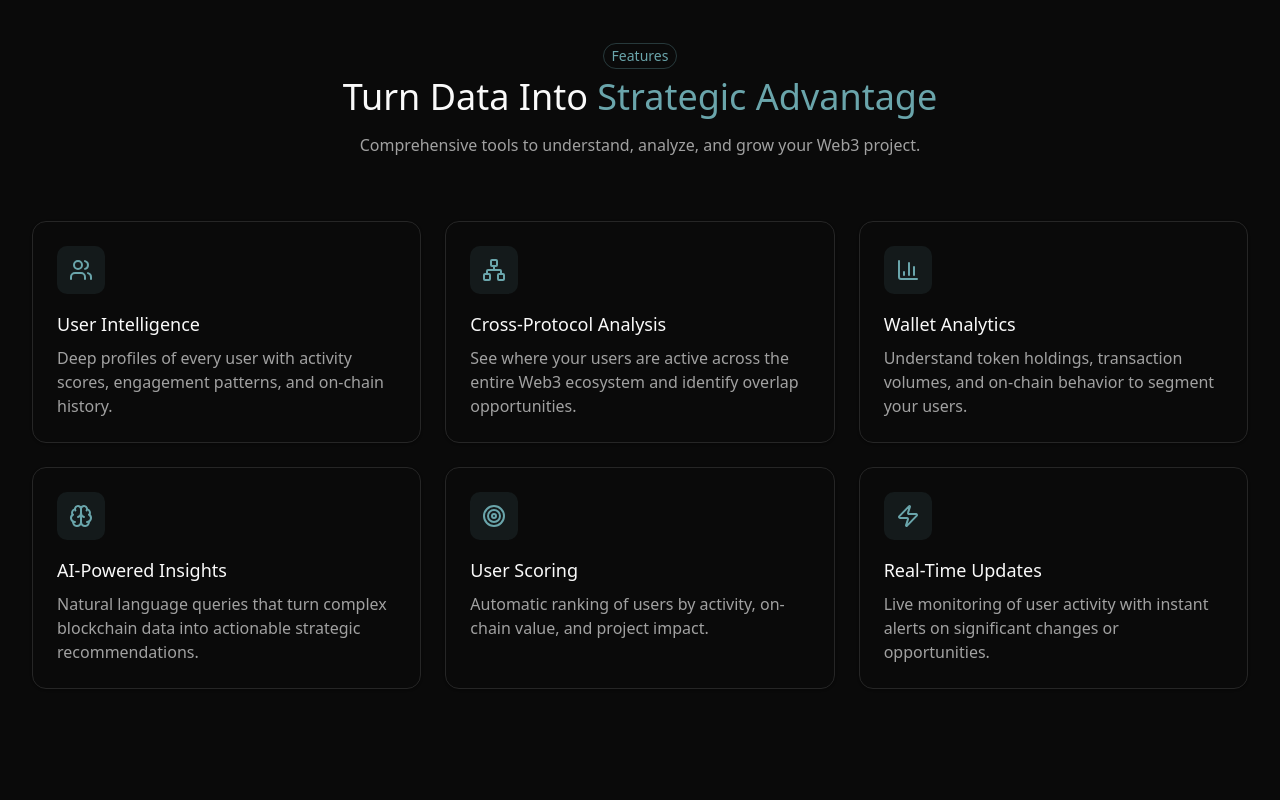
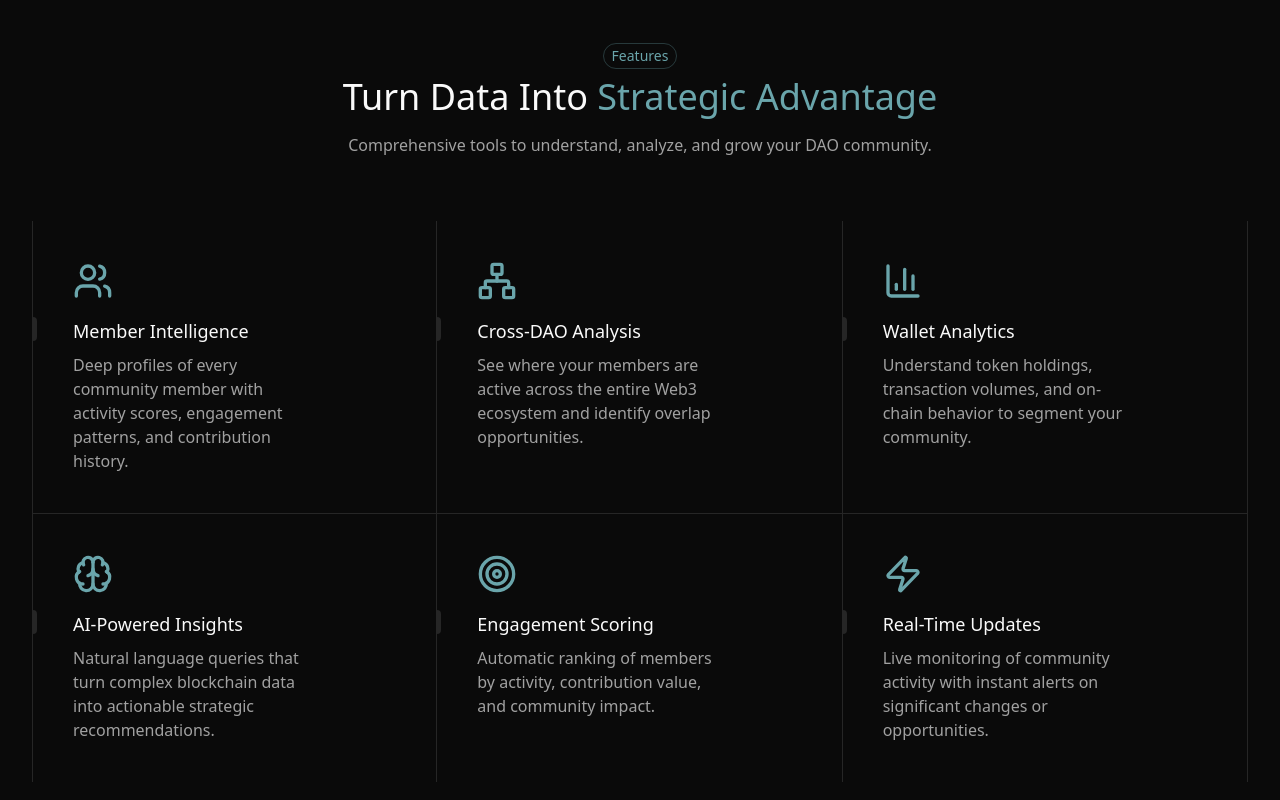
Before and after one commit to DeepeshKalura/blocksight, a Next.js app in the folder apps/web/: page / in a window 1280 px wide. Shown: the part 2040-2840 px from the top of the page. Built offline with nearby package versions, Linux system fonts and the light colour scheme.

Commit message:
feat: updated new feature so to look different the above cards

```diff
--- a/apps/web/components/FeaturesSection.tsx
+++ b/apps/web/components/FeaturesSection.tsx
@@ -1,3 +1,4 @@
+import { cn } from "@/lib/utils";
 import {
   BarChart3,
   Brain,
@@ -7,24 +8,23 @@ import {
   Zap
 } from "lucide-react";
 import { Badge } from "./ui/badge";
-import { Card } from "./ui/card";
 
 export function FeaturesSection() {
   const features = [
     {
       icon: Users,
-      title: "User Intelligence",
-      description: "Deep profiles of every user with activity scores, engagement patterns, and on-chain history."
+      title: "Member Intelligence",
+      description: "Deep profiles of every community member with activity scores, engagement patterns, and contribution history."
     },
     {
       icon: Network,
-      title: "Cross-Protocol Analysis",
-      description: "See where your users are active across the entire Web3 ecosystem and identify overlap opportunities."
+      title: "Cross-DAO Analysis",
+      description: "See where your members are active across the entire Web3 ecosystem and identify overlap opportunities."
     },
     {
       icon: BarChart3,
       title: "Wallet Analytics",
-      description: "Understand token holdings, transaction volumes, and on-chain behavior to segment your users."
+      description: "Understand token holdings, transaction volumes, and on-chain behavior to segment your community."
     },
     {
       icon: Brain,
@@ -33,47 +33,74 @@ export function FeaturesSection() {
     },
     {
       icon: Target,
-      title: "User Scoring",
-      description: "Automatic ranking of users by activity, on-chain value, and project impact."
+      title: "Engagement Scoring",
+      description: "Automatic ranking of members by activity, contribution value, and community impact."
     },
     {
       icon: Zap,
       title: "Real-Time Updates",
-      description: "Live monitoring of user activity with instant alerts on significant changes or opportunities."
+      description: "Live monitoring of community activity with instant alerts on significant changes or opportunities."
     }
   ];
 
   return (
     <div className="max-w-7xl mx-auto px-4 sm:px-6 lg:px-8 py-12 sm:py-16 md:py-24 relative">
-      <div className="relative">
       <div className="text-center space-y-3 sm:space-y-4 mb-10 sm:mb-12 md:mb-16">
         <Badge variant="outline" className="mb-2 border-accent/30 text-accent text-xs sm:text-sm">Features</Badge>
         <h2 className="text-2xl sm:text-3xl md:text-4xl px-4">
           Turn Data Into <span className="text-accent">Strategic Advantage</span>
         </h2>
         <p className="text-sm sm:text-base text-muted-foreground max-w-2xl mx-auto px-4">
-            Comprehensive tools to understand, analyze, and grow your Web3 project.
+          Comprehensive tools to understand, analyze, and grow your DAO community.
         </p>
       </div>
 
-        <div className="grid sm:grid-cols-2 lg:grid-cols-3 gap-4 sm:gap-5 md:gap-6">
+      <div className="grid grid-cols-1 md:grid-cols-2 lg:grid-cols-3 relative z-10">
         {features.map((feature, index) => (
-            <Card key={index} className="p-5 sm:p-6 bg-card border-border hover:border-accent/50 transition-all hover:shadow-lg hover:shadow-accent/10 group">
-              <div className="space-y-3 sm:space-y-4">
-                <div className="h-10 w-10 sm:h-12 sm:w-12 rounded-lg bg-accent/10 flex items-center justify-center group-hover:bg-accent/20 transition-colors">
-                  <feature.icon className="h-5 w-5 sm:h-6 sm:w-6 text-accent" />
-                </div>
-                <div className="space-y-2">
-                  <h3 className="text-base sm:text-lg">{feature.title}</h3>
-                  <p className="text-sm sm:text-base text-muted-foreground">
-                    {feature.description}
-                  </p>
-                </div>
-              </div>
-            </Card>
+          <Feature key={feature.title} {...feature} index={index} />
         ))}
-        </div>
       </div>
     </div>
   );
 }
+
+const Feature = ({
+  title,
+  description,
+  icon: Icon,
+  index,
+}: {
+  title: string;
+  description: string;
+  icon: any;
+  index: number;
+}) => {
+  return (
+    <div
+      className={cn(
+        "flex flex-col lg:border-r py-8 md:py-10 relative group/feature border-border",
+        (index === 0 || index === 3) && "lg:border-l",
+        index < 3 && "lg:border-b"
+      )}
+    >
+      {index < 3 && (
+        <div className="opacity-0 group-hover/feature:opacity-100 transition duration-200 absolute inset-0 h-full w-full bg-gradient-to-t from-accent/5 to-transparent pointer-events-none" />
+      )}
+      {index >= 3 && (
+        <div className="opacity-0 group-hover/feature:opacity-100 transition duration-200 absolute inset-0 h-full w-full bg-gradient-to-b from-accent/5 to-transparent pointer-events-none" />
+      )}
+      <div className="mb-4 relative z-10 px-6 sm:px-8 md:px-10 text-accent">
+        <Icon className="h-8 w-8 sm:h-10 sm:w-10" />
+      </div>
+      <div className="text-base sm:text-lg mb-2 relative z-10 px-6 sm:px-8 md:px-10">
+        <div className="absolute left-0 inset-y-0 h-6 group-hover/feature:h-8 w-1 rounded-tr-full rounded-br-full bg-border group-hover/feature:bg-accent transition-all duration-200 origin-center" />
+        <span className="group-hover/feature:translate-x-2 transition duration-200 inline-block text-foreground">
+          {title}
+        </span>
+      </div>
+      <p className="text-sm sm:text-base text-muted-foreground max-w-xs relative z-10 px-6 sm:px-8 md:px-10">
+        {description}
+      </p>
+    </div>
+  );
+};
```
Lines whose indentation alone changed are shown as unchanged.
